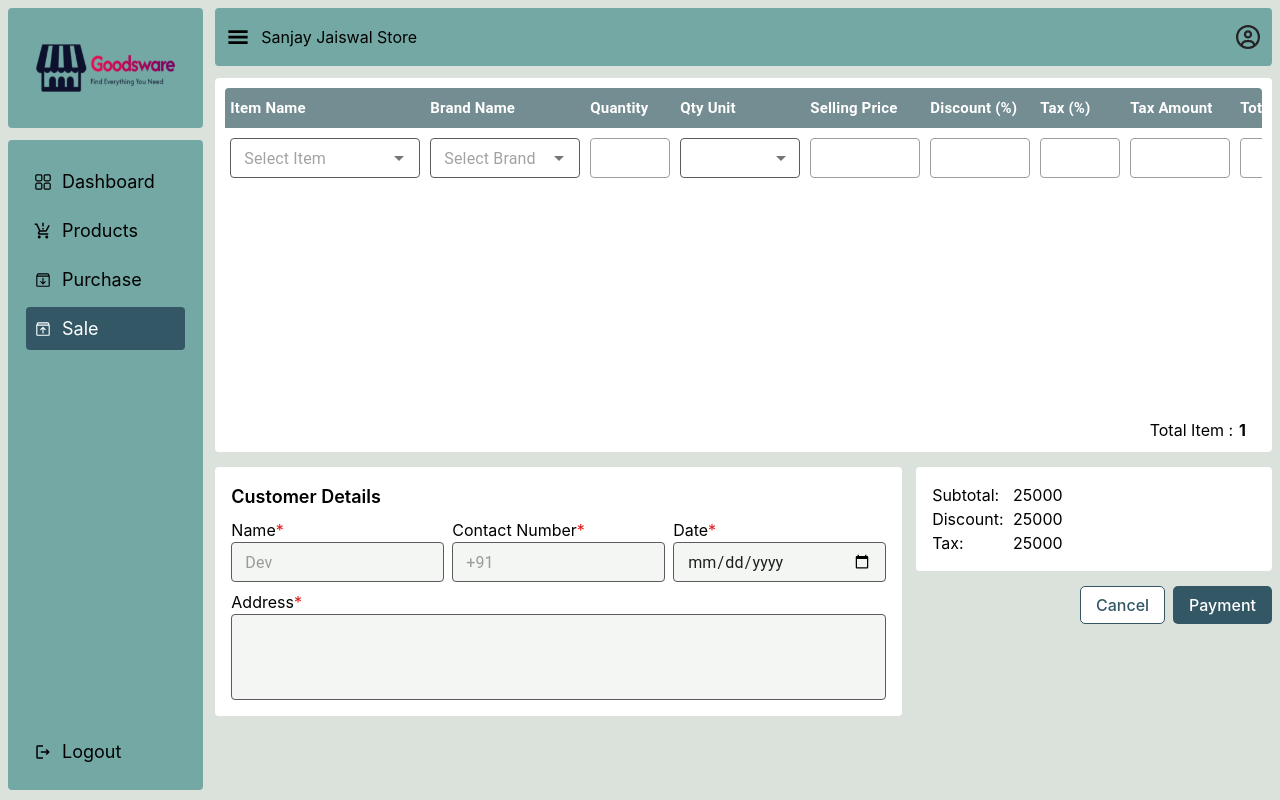
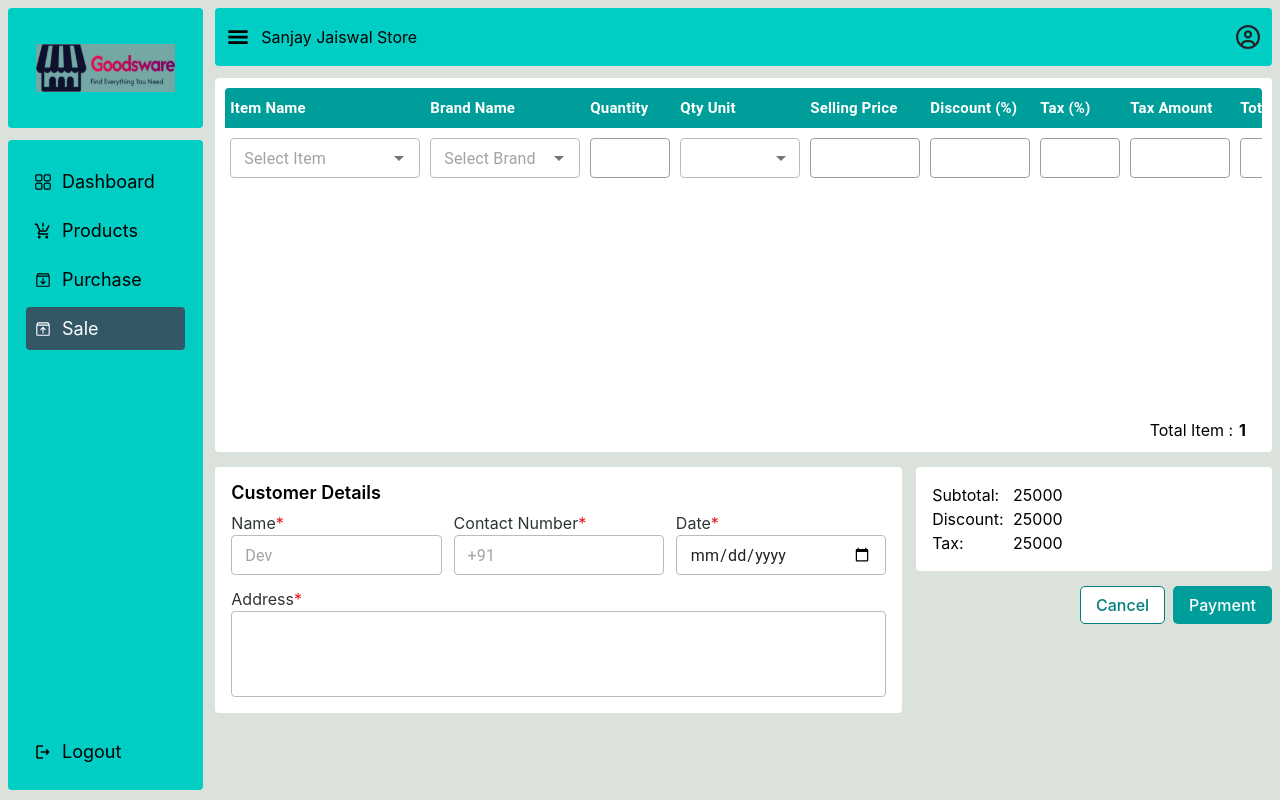
Before and after one commit to Devendrakr19/GoodsWare, a React (Vite) app: page /sale-item in a window 1280 px wide. Built offline with nearby package versions, Linux system fonts and the light colour scheme.

Commit message:
color ui change

```diff
--- a/src/App.css
+++ b/src/App.css
@@ -1,11 +1,15 @@
 *{
-    box-sizing: border-box;
+  box-sizing: border-box;
 }
 
 body{
   background-color: #DBE2DC;
   font-family: 'Inter', sans-serif;
   scroll-behavior: smooth;
+}
+
+label {
+  color: #2D3436;
 }
 
 .textfield_bg_color{
@@ -15,7 +19,7 @@ body{
 
 .fill_btn{
   border: 1px solid rgba(255, 255, 255, 0);
-  background-color: #335765;
+  background-color: #009E9A;
   padding: 6px 15px;
   border-radius: 5px;
   font-size: 16px;
@@ -26,23 +30,23 @@ body{
 
 .fill_btn:hover{
   background: white;
-  color: #335765;
-  border: 1px solid #335765;
+  color: #007F7C;
+  border: 1px solid #007F7C;
   transition: all 0.5s;
 }
 .border_btn{
-  border: 1px solid #335765;
+  border: 1px solid #007F7C;
   background-color: #ffffff;
   padding: 6px 15px;
   border-radius: 5px;
   font-size: 16px;
-  color: #335765;
+  color: #007F7C;
   cursor: pointer;
   font-weight: 500;
 }
 
 .border_btn:hover{
-  background: #335765;
+  background: #007F7C;
   color: #ffffff;
   border: 1px solid #00000000;
   transition: all 0.5s;
@@ -63,17 +67,17 @@ body{
   transition: all 0.5s;
 }
 .add_btn{
-  background-color: #33576558;
+  background-color: #009e995b;
   padding: 8px 10px;
   border-radius: 5px;
   font-size: 16px;
-  color: #335765;
+  color: #009E9A;
   cursor: pointer;
   font-weight: 500;
 }
 
 .add_btn:hover{
-  background: #335765;
+  background: #009E9A;
   color: #ffffff;
   transition: all 0.5s;
 }
@@ -84,5 +88,5 @@ body{
 }
 
 .MuiOutlinedInput-root fieldset {
-  border-color: #5c5b5b;
+  border-color: #B2BEC3;
 }
--- a/src/component/layout/Header.jsx
+++ b/src/component/layout/Header.jsx
@@ -5,23 +5,26 @@ import { useDispatch, useSelector } from "react-redux";
 import { isActiveSidebar } from "../redux/slices/authSlice";
 
 const Header = () => {
-    const dispatch = useDispatch();
-    const isToggle = useSelector((state)=> state?.auth?.sidebarToggle)
+  const dispatch = useDispatch();
+  const isToggle = useSelector((state) => state?.auth?.sidebarToggle);
 
-    const handleToggle = () =>{
-        dispatch(isActiveSidebar(!isToggle))
-    }
+  const handleToggle = () => {
+    dispatch(isActiveSidebar(!isToggle));
+  };
 
   return (
     <>
       <div className="pt-2 pr-2">
-        <div className="bg-[#74a8a4] px-3 py-[17px] rounded flex justify-between items-center">
+        <div className="bg-[#00cec4] px-3 py-[17px] rounded flex justify-between items-center">
           <div className="flex items-center gap-3">
-            <GiHamburgerMenu className="text-[22px] cursor-pointer hover:text-[white] transition delay-75" onClick={handleToggle}/>
+            <GiHamburgerMenu
+              className="text-[22px] cursor-pointer hover:text-[white] transition delay-75"
+              onClick={handleToggle}
+            />
             <span className="text-[#000000]"> Sanjay Jaiswal Store</span>
           </div>
           <div className="">
-            <FaRegCircleUser className="text-[24px] text-[#242323]"/>
+            <FaRegCircleUser className="text-[24px] text-[#242323]" />
           </div>
         </div>
       </div>
--- a/src/component/layout/Sidebar.jsx
+++ b/src/component/layout/Sidebar.jsx
@@ -6,34 +6,54 @@ import { TbReportAnalytics } from "react-icons/tb";
 import { BiUser } from "react-icons/bi";
 import { MdOutlineLogout } from "react-icons/md";
 import { useSelector } from "react-redux";
-import { PiBoxArrowDown, PiBoxArrowUp  } from "react-icons/pi";
+import { PiBoxArrowDown, PiBoxArrowUp } from "react-icons/pi";
 const Sidebar = () => {
   const navigate = useNavigate();
-  const isActiveSidebar = useSelector((state)=> state?.auth?.sidebarToggle)
+  const isActiveSidebar = useSelector((state) => state?.auth?.sidebarToggle);
 
   const sidebarData = [
-    { key:1, title: "Dashboard", url: "/dashboard", icon: <RxDashboard /> },
+    { key: 1, title: "Dashboard", url: "/dashboard", icon: <RxDashboard /> },
     // { key:7, title: "Suppliers", url: "/scan-item", icon: <PiBoxArrowUp /> },
     // { key:2, title: "Users", url: "/user", icon: <BiUser /> },
-    { key:3, title: "Products", url: "/product", icon: <MdProductionQuantityLimits /> },
-    { key:4, title: "Purchase", url: "/purchase-item", icon: <PiBoxArrowDown /> },
-    { key:5, title: "Sale", url: "/sale-item", icon: <PiBoxArrowUp /> },
+    {
+      key: 3,
+      title: "Products",
+      url: "/product",
+      icon: <MdProductionQuantityLimits />,
+    },
+    {
+      key: 4,
+      title: "Purchase",
+      url: "/purchase-item",
+      icon: <PiBoxArrowDown />,
+    },
+    { key: 5, title: "Sale", url: "/sale-item", icon: <PiBoxArrowUp /> },
     // { key:6, title: "Scan Items", url: "/scan-item", icon: <PiBoxArrowUp /> },
     // { key:8, title: "Transctions", url: "/scan-item", icon: <PiBoxArrowUp /> },
   ];
 
   const handleLogout = () => {
-    navigate("/")
-  }
+    navigate("/");
+  };
 
   return (
     <>
       <div className="pl-2 pt-2">
-        <div className={`w-full ${isActiveSidebar ? "h-[60px] p-2" : "h-[120px] p-7"} bg-[#74a8a4] rounded flex justify-center items-center`}>
-          <img src="./goodsware.svg" alt="goodsware" className="object-cover w-full" />
+        <div
+          className={`w-full ${isActiveSidebar ? "h-[60px] p-2" : "h-[120px] p-7"} bg-[#00cec4] rounded flex justify-center items-center`}
+        >
+          <img
+            src="./goodsware.svg"
+            alt="goodsware"
+            className="object-cover w-full"
+          />
         </div>
-        <div className={`bg-[#74a8a4] py-5 mt-3 rounded ${isActiveSidebar ? "h-[calc(100vh-90px)] px-3" : "h-[calc(100vh-150px)] px-4.5"}`}>
-          <div className={`flex flex-col ${isActiveSidebar ? "h-[calc(100vh-165px)]" : "h-[calc(100vh-230px)]"} overflow-auto hide_scrollbar`}>
+        <div
+          className={`bg-[#00cec4] py-5 mt-3 rounded ${isActiveSidebar ? "h-[calc(100vh-90px)] px-3" : "h-[calc(100vh-150px)] px-4.5"}`}
+        >
+          <div
+            className={`flex flex-col ${isActiveSidebar ? "h-[calc(100vh-165px)]" : "h-[calc(100vh-230px)]"} overflow-auto hide_scrollbar`}
+          >
             {sidebarData.map((item, index) => (
               <NavLink
                 to={item?.url}
@@ -41,14 +61,12 @@ const Sidebar = () => {
                 className={({ isActive }) =>
                   `${
                     isActive ? "bg-[#335765] text-[white]" : ""
-                  } ${isActiveSidebar ? "justify-center py-2.5":"gap-[10px] py-2"} flex items-center hover:bg-[#335765] hover:text-[white] text-[18px] px-2  mb-1.5 rounded`
+                  } ${isActiveSidebar ? "justify-center py-2.5" : "gap-[10px] py-2"} flex items-center hover:bg-[#335765] hover:text-[white] text-[18px] px-2  mb-1.5 rounded`
                 }
               >
                 {isActiveSidebar ? (
-                   <span className="text-[22px]">
-                       {item?.icon}
-                   </span>
-                ):(
+                  <span className="text-[22px]">{item?.icon}</span>
+                ) : (
                   <>
                     {item?.icon}
                     <span>{item?.title}</span>
@@ -57,12 +75,15 @@ const Sidebar = () => {
               </NavLink>
             ))}
           </div>
-          <div onClick={handleLogout} className={`${isActiveSidebar ? "justify-center px-3 py-2.5" : "px-2 py-2"} hover:bg-[#335765] hover:text-[white] text-[18px] rounded flex items-center gap-[10px] cursor-pointer`}>
+          <div
+            onClick={handleLogout}
+            className={`${isActiveSidebar ? "justify-center px-3 py-2.5" : "px-2 py-2"} hover:bg-[#335765] hover:text-[white] text-[18px] rounded flex items-center gap-[10px] cursor-pointer`}
+          >
             {isActiveSidebar ? (
-                <MdOutlineLogout className="text-[22px]"/>
-            ): (
+              <MdOutlineLogout className="text-[22px]" />
+            ) : (
               <>
-                  <MdOutlineLogout/>
+                <MdOutlineLogout />
                 <span>Logout</span>
               </>
             )}
--- a/src/component/layout/dashboard/user-dashboard/ProductAvailable.jsx
+++ b/src/component/layout/dashboard/user-dashboard/ProductAvailable.jsx
@@ -64,7 +64,7 @@ const ProductAvailable = () => {
               "& .MuiTableCell-stickyHeader": {
                 boxShadow: "none",
                 borderBottom: "none",
-                background: "#748d99",
+                background: "#009E9A",
                 color: "#fff",
                 fontSize: "15px",
                 fontWeight: "600",
@@ -95,7 +95,7 @@ const ProductAvailable = () => {
                     tabIndex={-1}
                     key={index}
                     className={`${
-                      index % 2 === 0 ? "bg-[#c7cfd3cf]" : "bg-[#e1e9eaeb]"
+                      index % 2 === 0 ? "bg-[#FFFFFF]" : "bg-[#F1F2F6]"
                     }`}
                     sx={{
                       "& .MuiTableCell-root": { padding: "10.5px 10px" },
--- a/src/component/layout/dashboard/user-dashboard/ProductSummary.jsx
+++ b/src/component/layout/dashboard/user-dashboard/ProductSummary.jsx
@@ -5,7 +5,7 @@ const ProductSummary = () => {
     <>
     <div className="bg-[#fdfdfdda] h-[265px] px-4 pt-2 pb-5 rounded">
         <h1 className='text-[18px] font-semibold'>Product Summary</h1>
-        <div className="flex items-center justify-between mt-2 shadow bg-[#748d92] rounded p-4">
+        <div className="flex items-center justify-between mt-2 shadow bg-[#009E9A] rounded p-4">
             <div className="flex flex-col w-[50%]">
                 <span className='text-[20px] font-medium'>Sold</span>
                 <span className='text-[24px] font-semibold text-[#f7f4f4] truncate'>31,234 Items</span>
@@ -16,7 +16,7 @@ const ProductSummary = () => {
                 <span className='text-[24px] font-semibold text-[#f7f4f4] truncate'>&#8377; 31,234</span>
             </div>
         </div>
-        <div className="flex items-center justify-between mt-2 shadow bg-[#748d92] rounded p-4">
+        <div className="flex items-center justify-between mt-2 shadow bg-[#009E9A] rounded p-4">
             <div className="flex flex-col w-[50%]">
                 <span className='text-[20px] font-medium'>Remaining</span>
                 <span className='text-[24px] font-semibold text-[#f7f4f4] truncate'>31,234 Items</span>
--- a/src/component/layout/dashboard/user-dashboard/ProductTransaction.jsx
+++ b/src/component/layout/dashboard/user-dashboard/ProductTransaction.jsx
@@ -74,7 +74,7 @@ const ProductTransaction = () => {
                 "& .MuiTableCell-stickyHeader": {
                   boxShadow: "none",
                   borderBottom: "none",
-                  background: "#748d99",
+                  background: "#009E9A",
                   color: "#fff",
                   fontSize: "15px",
                   fontWeight: "600",
@@ -105,7 +105,7 @@ const ProductTransaction = () => {
                       tabIndex={-1}
                       key={index}
                       className={`${
-                        index % 2 === 0 ? "bg-[#c7cfd3cf]" : "bg-[#e1e9eaeb]"
+                        index % 2 === 0 ? "bg-[#FFFFFF]" : "bg-[#F1F2F6]"
                       }`}
                       sx={{
                         "& .MuiTableCell-root": { padding: "10.5px 10px" },
--- a/src/component/layout/sale-item/CustomerDetail.jsx
+++ b/src/component/layout/sale-item/CustomerDetail.jsx
@@ -4,10 +4,10 @@ import React from "react";
 const CustomerDetail = () => {
   return (
     <>
-      <Grid container columnSpacing={1} rowSpacing={1}>
-        <div className="w-full">
-          <h1 className="text-[18px] font-semibold">Customer Details</h1>
-        </div>
+      <div className="w-full mb-[5px]">
+        <h1 className="text-[18px] font-semibold">Customer Details</h1>
+      </div>
+      <Grid container columnSpacing={1.5} rowSpacing={1.5}>
         <Grid size={4}>
           <label htmlFor="customerName">
             Name<span className="text-[#e71616]">*</span>
@@ -17,7 +17,7 @@ const CustomerDetail = () => {
             type="text"
             size="small"
             placeholder="Dev"
-            className="w-full textfield_bg_color"
+            className="w-full"
           />
         </Grid>
         <Grid size={4}>
@@ -29,19 +29,14 @@ const CustomerDetail = () => {
             type="text"
             size="small"
             placeholder="+91"
-            className="w-full textfield_bg_color"
+            className="w-full"
           />
         </Grid>
         <Grid size={4}>
           <label htmlFor="date">
             Date<span className="text-[#e71616]">*</span>
           </label>
-          <TextField
-            id="date"
-            type="date"
-            size="small"
-            className="w-full textfield_bg_color"
-          />
+          <TextField id="date" type="date" size="small" className="w-full" />
         </Grid>
         <Grid size={12}>
           <label htmlFor="address">
@@ -51,7 +46,7 @@ const CustomerDetail = () => {
             multiline
             id="address"
             size="small"
-            className="w-full textfield_bg_color"
+            className="w-full"
             minRows={3}
             maxRows={3}
           />
--- a/src/component/pages/SaleItem.jsx
+++ b/src/component/pages/SaleItem.jsx
@@ -120,7 +120,7 @@ const SaleItem = () => {
                 "& .MuiTableCell-stickyHeader": {
                   boxShadow: "none",
                   borderBottom: "none",
-                  background: "#748d92",
+                  background: "#009E9A",
                   color: "#fff",
                   fontSize: "15px",
                   fontWeight: "600",
@@ -178,26 +178,26 @@ const SaleItem = () => {
                             className="truncate"
                           >
                             {column.id === "Action" ? (
-                              <div className="flex items-center gap-0.5 text-[20px]">
+                              <div className="flex items-center gap-1">
                                 {index === 0 && (
-                                  <Tooltip
+                                  <button
                                     title="Add Item"
                                     arrow
-                                    className="cursor-pointer hover:text-[green]"
+                                    className="add_btn"
                                   >
                                     <IoMdAdd onClick={handleAddItem} />
-                                  </Tooltip>
+                                  </button>
                                 )}
                                 {billingItem.length > 1 && (
-                                  <Tooltip
+                                  <button
                                     title="Delete"
                                     arrow
-                                    className="cursor-pointer hover:text-[#e61313]"
+                                    className="delete_btn"
                                   >
                                     <MdDeleteOutline
                                       onClick={() => handleDeleteItem(index)}
                                     />
-                                  </Tooltip>
+                                  </button>
                                 )}
                               </div>
                             ) : column.id === "itemName" ? (
@@ -292,7 +292,7 @@ const SaleItem = () => {
       </div>
 
       <div className="flex justify-between gap-3.5 mt-[15px]">
-        <div className="w-[65%] bg-[white] rounded px-4 py-4">
+        <div className="w-[65%] bg-[white] rounded px-4 pb-4 pt-3">
           <CustomerDetail />
         </div>
         <div className="grow">
```
Also changed, not shown: src/component/layout/auth/Login.jsx (+8 -5 lines), src/component/layout/auth/LoginLayout.jsx (+5 -8 lines), src/component/pages/Product.jsx (+5 -5 lines), src/component/pages/PurchaseItem.jsx (+5 -5 lines). Lines whose indentation alone changed are shown as unchanged.
